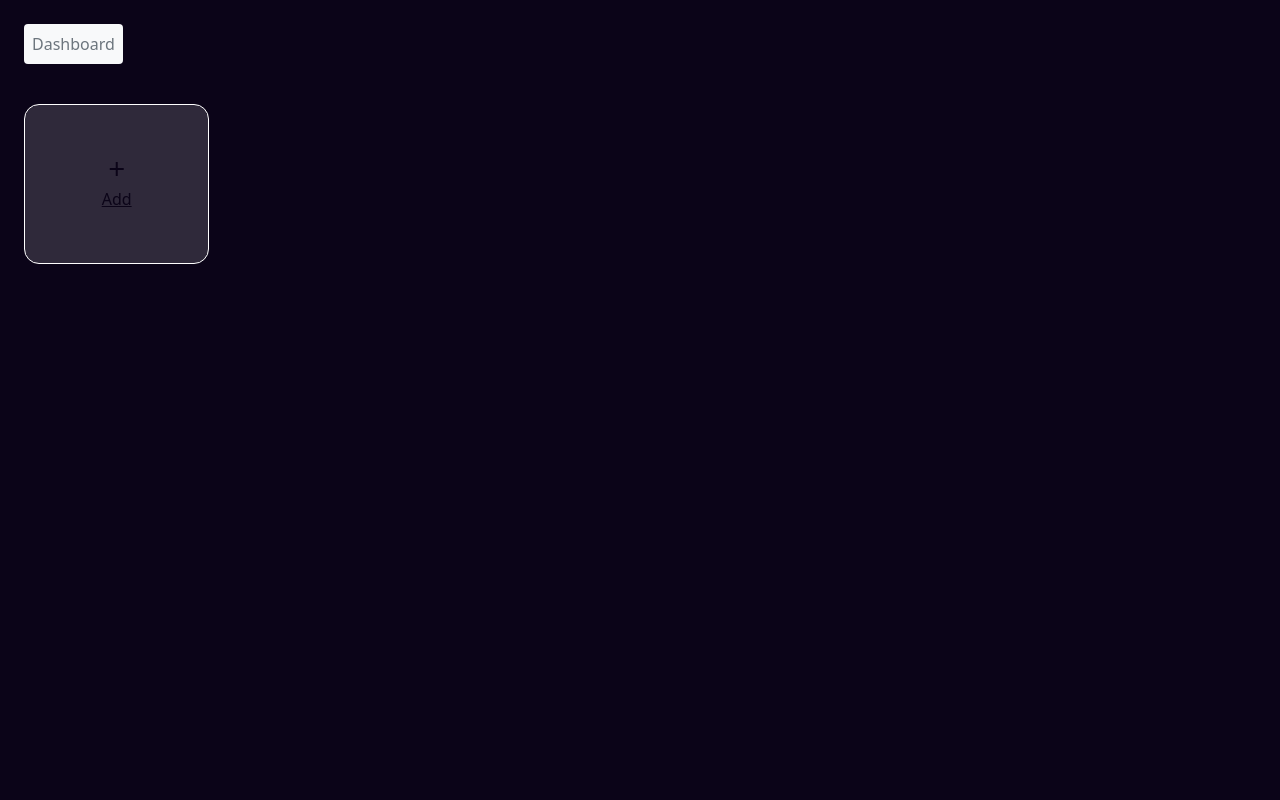
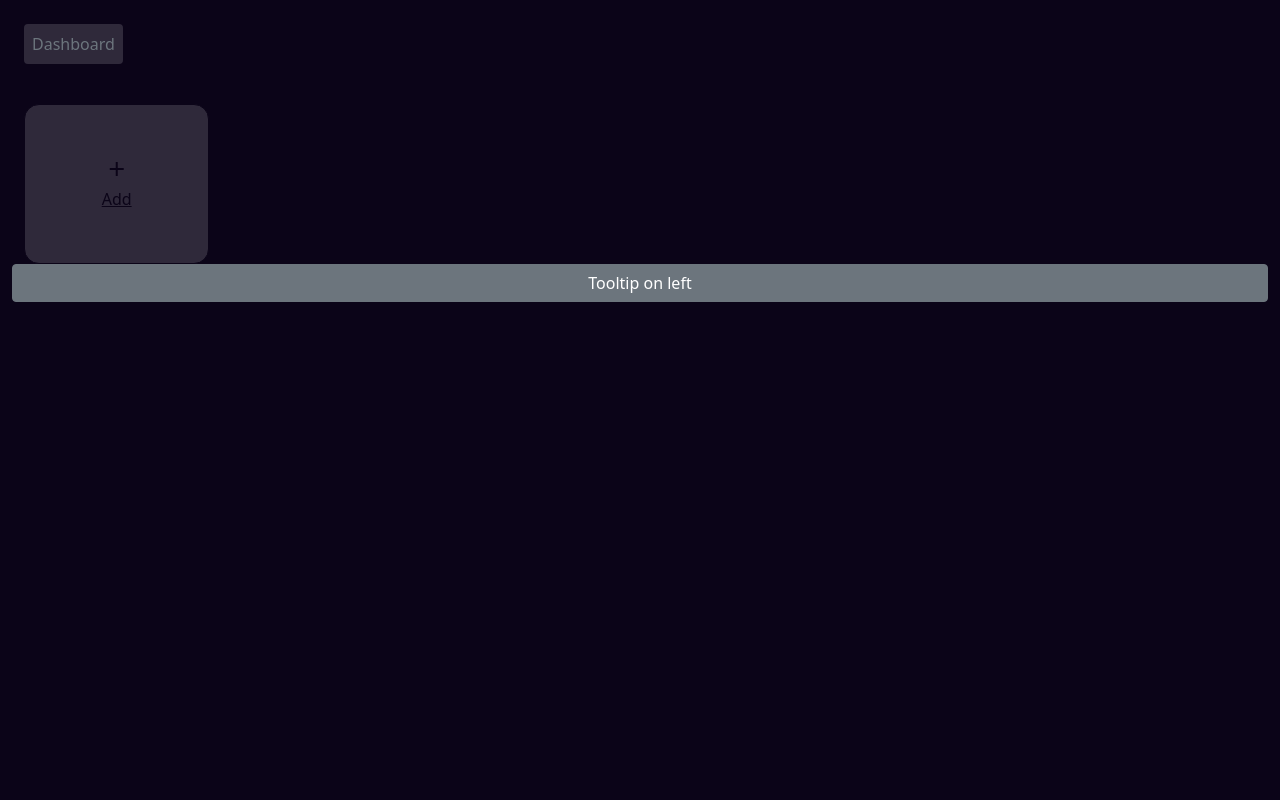
Before and after one commit to LucasSantus/django-folders, a Django app: page / in a window 1280 px wide. Run offline with Django 3.2, Linux system fonts and the light colour scheme; data that the repository does not hold is empty; some libraries are stand-ins or nearby versions.

Commit message:
:pushpin: insert tooltip in system.

```diff
--- a/apps/folders/views/folder.py
+++ b/apps/folders/views/folder.py
@@ -66,10 +66,8 @@ def change_folder(request, slug_folder):
     form = FolderForm(instance = folder)
     if request.method == "POST":
         form = FolderForm(request.POST, instance = folder)
-
         if form.is_valid():
             form.save()
-
             messages.success(request, "Folder alterado com sucesso!")
             if folder.sub_folder:
                 return redirect('list_sub_folders', slug_folder)
--- a/static/css/index.css
+++ b/static/css/index.css
@@ -14,11 +14,6 @@ main {
     flex: 1 0 auto;
 }
 
-
-.help-block{
-    color: red;
-}
-
 /* BACKGROUND CUSTOMS */
 .bg__custom__primary{
     background-color: var(--primary-color);
@@ -30,7 +25,7 @@ main {
 
 /* BORDER CUSTOMS */
 .border__custom{
-    border: 1px solid white;
+    border: 1px solid #0B0418;
 }
 
 /* TEXT CUSTOMS */
@@ -58,3 +53,7 @@ main {
 .form-label{
     color: white
 }
+
+.help-block{
+    color: red;
+}
--- a/templates/base.html
+++ b/templates/base.html
@@ -43,18 +43,17 @@
             </div>
         </main>
 
+        <!-- Import Js Jquery -->
+        <script src="{% static 'js/jquery/jquery.min.js' %}"></script>
+
+        <!-- Import Js Bootstrap Bundle -->
+        <script src="{% static 'js/bootstrap/bundle/bootstrap.bundle.min.js' %}"></script>
 
         <script>
             $(document).ready(function(){
                 $(".toast").toast('show');
             });
         </script>
-
-        <!-- Import Js Jquery -->
-        <script src="{% static 'js/jquery/jquery.min.js' %}"></script>
-
-        <!-- Import Js Bootstrap Bundle -->
-        <script src="{% static 'js/bootstrap/bundle/bootstrap.bundle.min.js' %}"></script>
 
         {% if messages %}
             {% for message in messages %}
--- a/templates/home/index.html
+++ b/templates/home/index.html
@@ -8,14 +8,14 @@
             <nav aria-label="breadcrumb">
                 <ol class="breadcrumb">
                     {% if request.path == '/' %}
-                        <li class="breadcrumb-item bg-light p-2 rounded active" aria-current="page">Dashboard</li>
+                        <li class="breadcrumb-item p-2 bg__custom__secondary rounded active" aria-current="page">Dashboard</li>
                     {% else %}
-                        <li class="breadcrumb-item bg-light p-2 rounded-start"><a href="/">Dashboard</a></li>
+                        <li class="breadcrumb-item p-2 bg__custom__secondary rounded-start"><a href="/">Dashboard</a></li>
                         {% for breadcrumb in breadcrumbs reversed %}
                             {% if forloop.last %}
-                                <li class="breadcrumb-item active bg-light p-2 rounded-end" aria-current="page">{{breadcrumb.title}}</li>
+                                <li class="breadcrumb-item active bg__custom__secondary p-2 rounded-end" aria-current="page">{{breadcrumb.title}}</li>
                             {% else %}
-                                <li class="breadcrumb-item bg-light p-2"><a href="{% url 'list_sub_folders' breadcrumb.slug %}">{{breadcrumb.title}}</a></li>
+                                <li class="breadcrumb-item bg__custom__secondary p-2"><a class="text-white" href="{% url 'list_sub_folders' breadcrumb.slug %}">{{breadcrumb.title}}</a></li>
                             {% endif %}
                         {% endfor %}
                     {% endif %}
@@ -45,11 +45,13 @@
                 </div>
             </a>
         </div>
-
+        <button type="button" class="btn btn-secondary" data-bs-toggle="tooltip" data-bs-placement="top" title="Tooltip on TOP">
+            Tooltip on left
+        </button>
         {% for folder in folders %}
             <div class="col-12 col-sm-6 col-md-3 col-lg-2 pt-4 dropend">
-                <a id="folder__{{folder.id}}" class="folder-text d-flex justify-content-center align-items-center cursor-pointer bg__custom__secondary text__custom__primary hover border__custom rounded__custom" role="button" data-bs-toggle="dropdown" aria-expanded="false">
-                    <span class="text-muted">{{folder.title}}</span>
+                <a id="folder__{{folder.id}}" class="folder-text d-flex justify-content-center align-items-center cursor-pointer bg__custom__secondary text__custom__primary hover border__custom rounded__custom " role="button" data-bs-toggle="dropdown" aria-expanded="false" data-bs-toggle="tooltip" data-bs-placement="top" title="{{folder.title}}">
+                    <span class="text-muted p-5">{{ folder.title|truncatechars:15 }}</span>
                 </a>
                 <ul class="dropdown-menu" aria-labelledby="folder__{{folder.id}}">
                     <li>
@@ -66,3 +68,11 @@
         {% endfor %}
     </div>
 {% endblock %}
+
+{% block script %}
+    <script>
+        $(document).ready(function(){
+            $('.tooltip').tooltip("show");
+        });
+    </script>
+{% endblock %}
```
